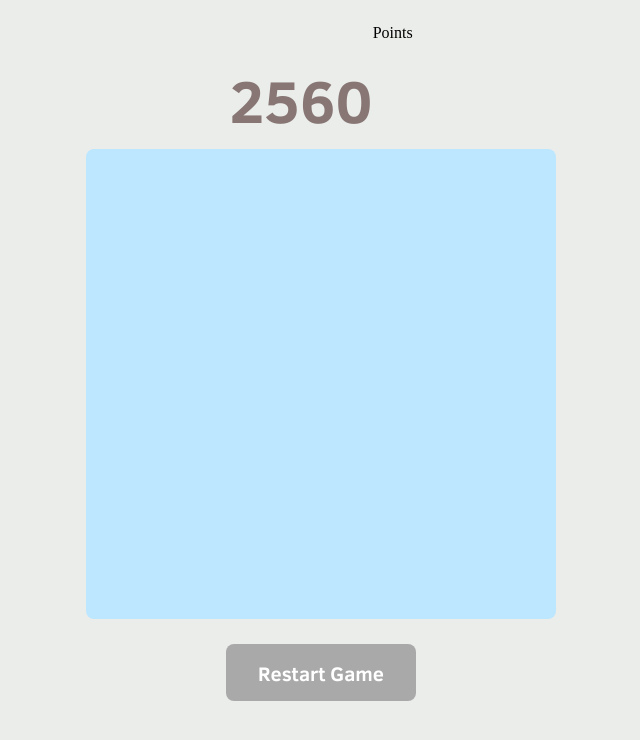
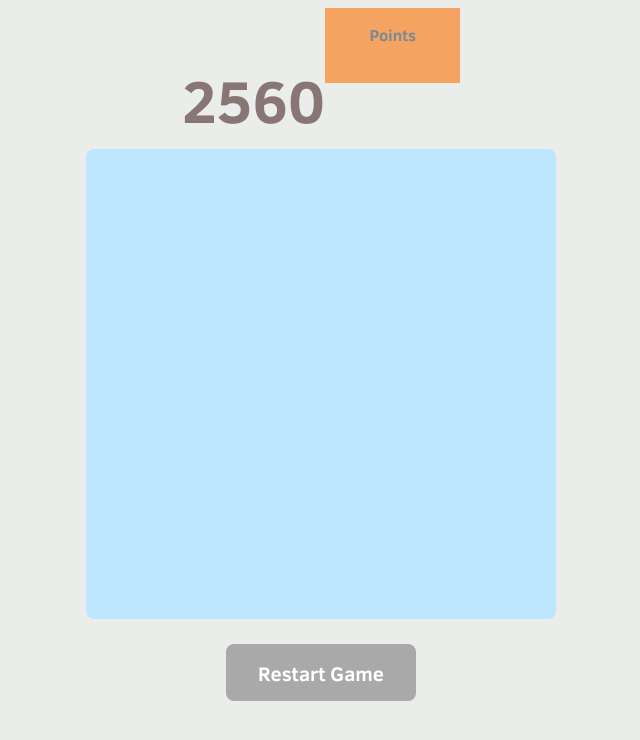
Before and after one commit to bcwan/2560, a website: page index.html in a window 1280 px wide. Shown: the whole page, without its empty margins (319-959 px from the left). Drawn offline with Linux system fonts and the light colour scheme.

Commit message:
Create points box for score

```diff
--- a/index.html
+++ b/index.html
@@ -15,7 +15,7 @@
     <div class="title-row">
       <h1 class="title-name">2560</h1>
       <div class="points">
-        <p>Points</p>
+        <p class="points-title">Points</p>
       </div>
     </div>
     <div id="board"></div>
```
Also changed, not shown: dist/stylesheets/game.css.
